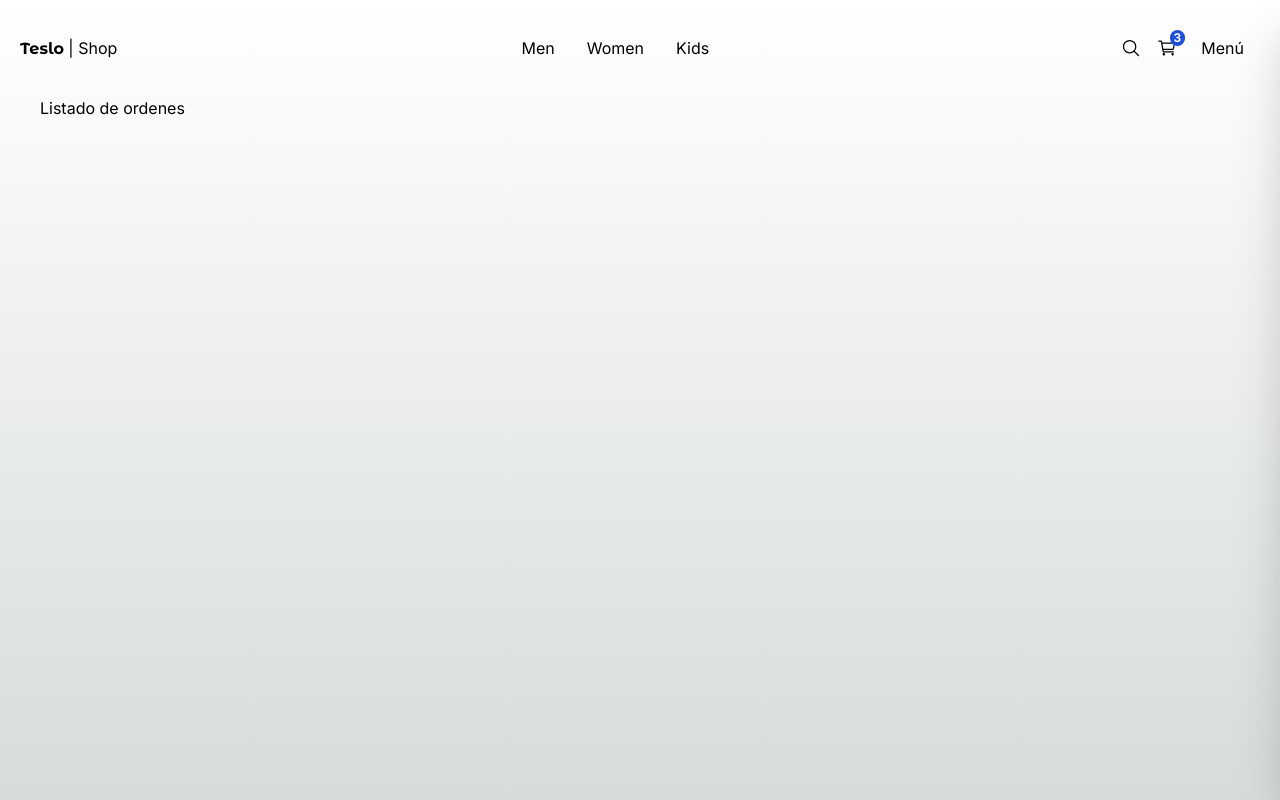
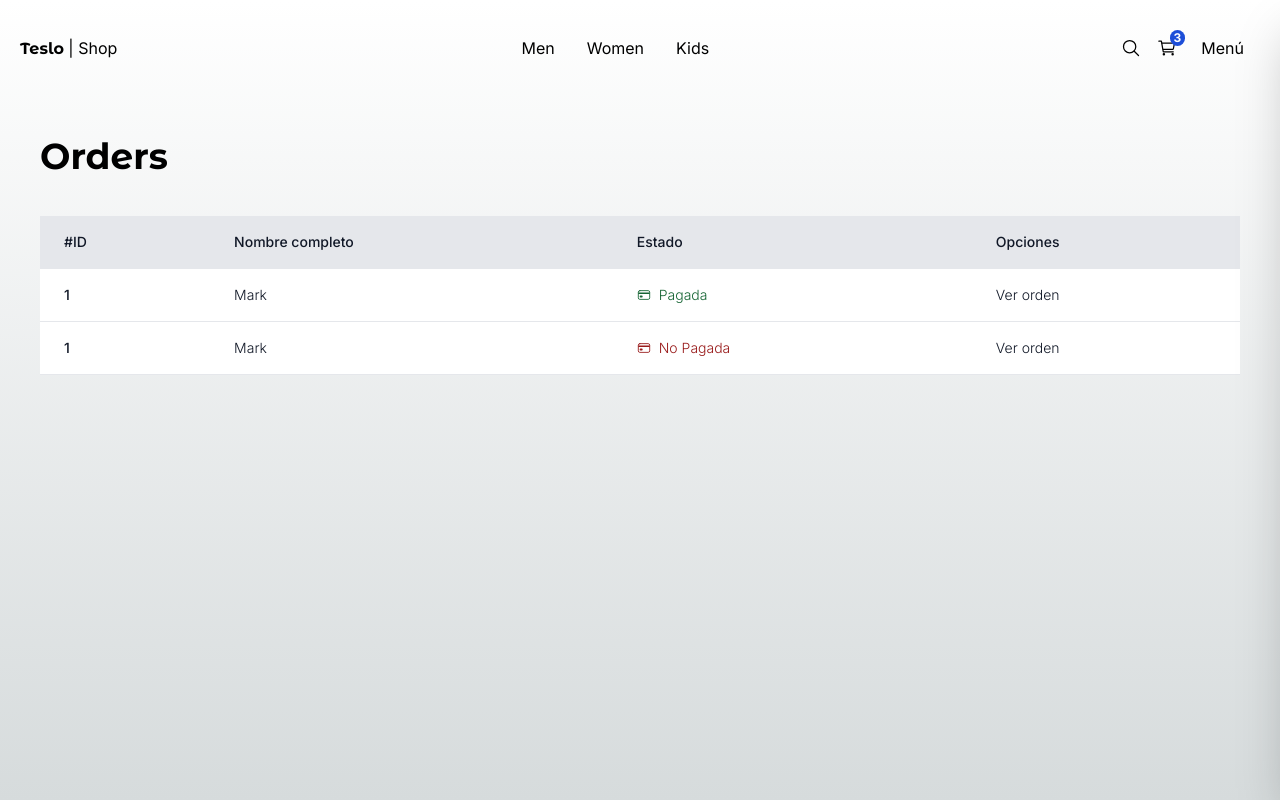
Before and after one commit to MemoSan27/next-teslo, a Next.js app: page /orders in a window 1280 px wide. Built offline with nearby package versions, Linux system fonts and the light colour scheme.

Commit message:
order table added

```diff
--- a/src/app/(shop)/orders/page.tsx
+++ b/src/app/(shop)/orders/page.tsx
@@ -1,8 +1,77 @@
+// https://tailwindcomponents.com/component/hoverable-table
+import { Title } from '@/components';
+
+import Link from 'next/link';
+import { IoCardOutline } from 'react-icons/io5';
 
 export default function() {
   return (
-    <div>
-      <h1>Listado de ordenes</h1>
-    </div>
+    <>
+      <Title title="Orders" />
+
+      <div className="mb-10">
+        <table className="min-w-full">
+          <thead className="bg-gray-200 border-b">
+            <tr>
+              <th scope="col" className="text-sm font-medium text-gray-900 px-6 py-4 text-left">
+                #ID
+              </th>
+              <th scope="col" className="text-sm font-medium text-gray-900 px-6 py-4 text-left">
+                Nombre completo
+              </th>
+              <th scope="col" className="text-sm font-medium text-gray-900 px-6 py-4 text-left">
+                Estado
+              </th>
+              <th scope="col" className="text-sm font-medium text-gray-900 px-6 py-4 text-left">
+                Opciones
+              </th>
+            </tr>
+          </thead>
+          <tbody>
+
+            <tr className="bg-white border-b transition duration-300 ease-in-out hover:bg-gray-100">
+
+              <td className="px-6 py-4 whitespace-nowrap text-sm font-medium text-gray-900">1</td>
+              <td className="text-sm text-gray-900 font-light px-6 py-4 whitespace-nowrap">
+                Mark
+              </td>
+              <td className="flex items-center text-sm  text-gray-900 font-light px-6 py-4 whitespace-nowrap">
+
+                <IoCardOutline className="text-green-800" />
+                <span className='mx-2 text-green-800'>Pagada</span>
+
+              </td>
+              <td className="text-sm text-gray-900 font-light px-6 ">
+                <Link href="/orders/123" className="hover:underline">
+                  Ver orden
+                </Link>
+              </td>
+
+            </tr>
+
+            <tr className="bg-white border-b transition duration-300 ease-in-out hover:bg-gray-100">
+
+              <td className="px-6 py-4 whitespace-nowrap text-sm font-medium text-gray-900">1</td>
+              <td className="text-sm text-gray-900 font-light px-6 py-4 whitespace-nowrap">
+                Mark
+              </td>
+              <td className="flex items-center text-sm  text-gray-900 font-light px-6 py-4 whitespace-nowrap">
+
+                <IoCardOutline className="text-red-800" />
+                <span className='mx-2 text-red-800'>No Pagada</span>
+
+              </td>
+              <td className="text-sm text-gray-900 font-light px-6 ">
+                <Link href="/orders/123" className="hover:underline">
+                  Ver orden
+                </Link>
+              </td>
+
+            </tr>
+
+          </tbody>
+        </table>
+      </div>
+    </>
   );
 }
```
